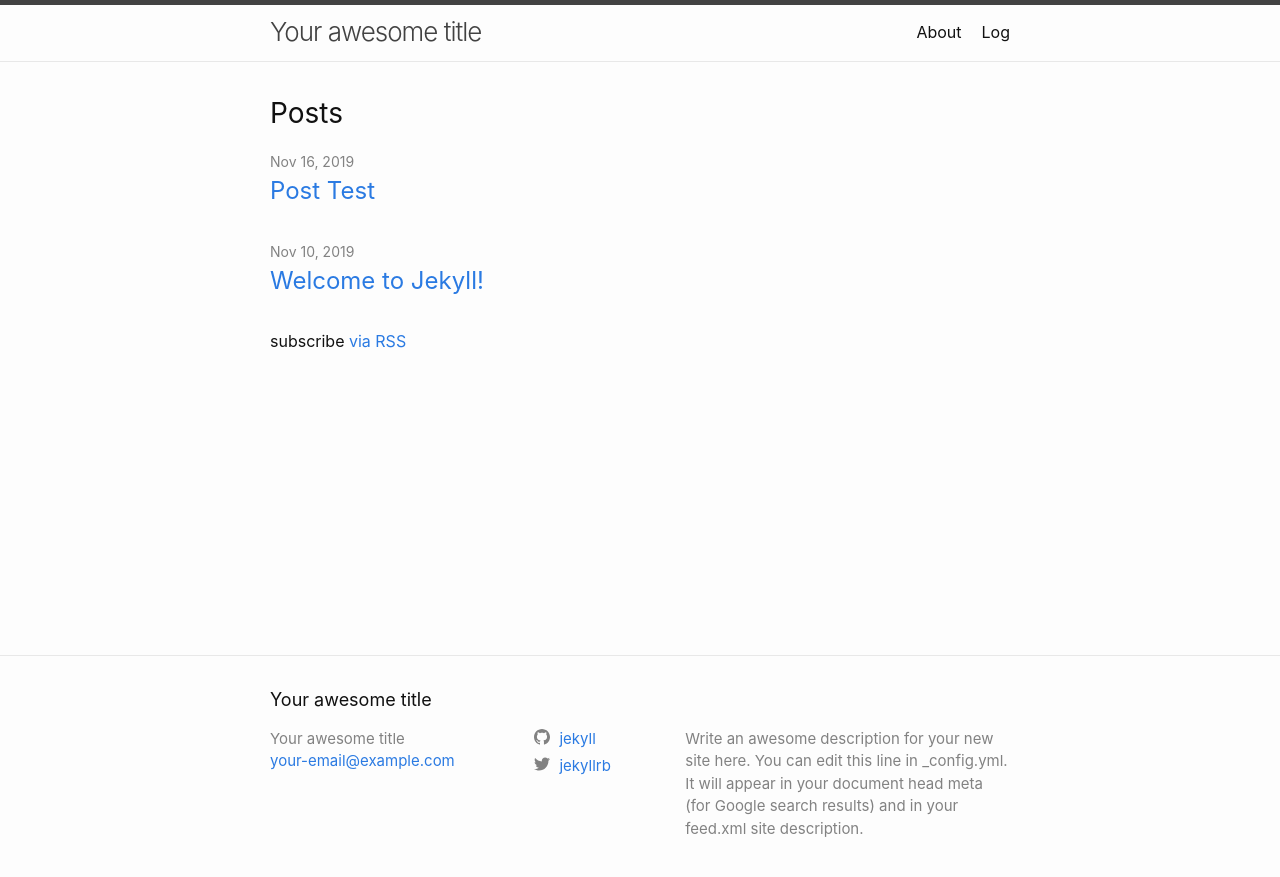
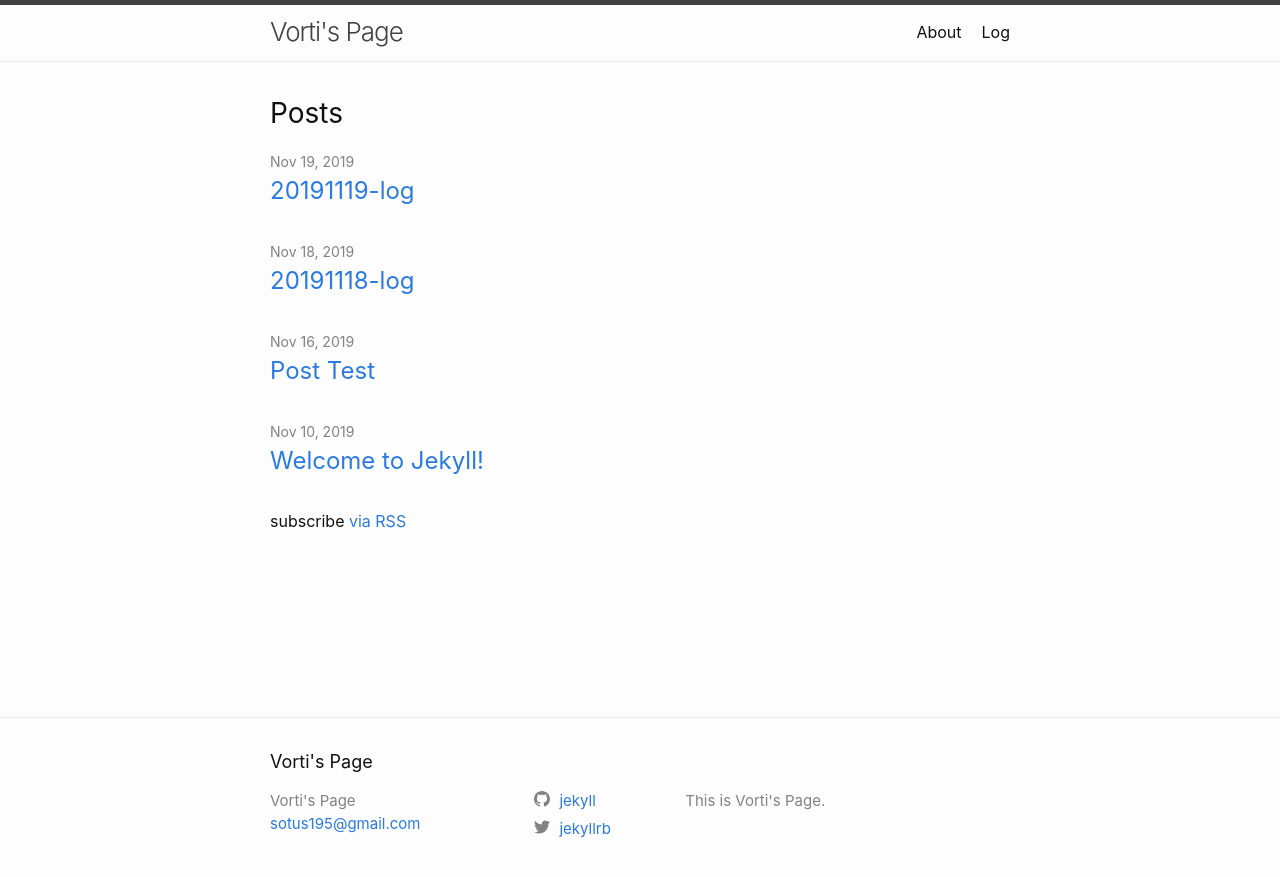
Before and after one commit to vorti7/vorti7.github.io, a Jekyll site: the page built from index.md, in a window 1280 px wide. Shown: the top 877 px of the page. Built offline with Jekyll 4.4.1, drawn with Linux system fonts in a browser that asks for light colours.

Commit message:
20191119-log

```diff
--- a/_config.yml
+++ b/_config.yml
@@ -13,12 +13,10 @@
 # you will see them accessed via {{ site.title }}, {{ site.email }}, and so on.
 # You can create any custom variable you would like, and they will be accessible
 # in the templates via {{ site.myvariable }}.
-title: Your awesome title
-email: your-email@example.com
+title: Vorti's Page
+email: sotus195@gmail.com
 description: >- # this means to ignore newlines until "baseurl:"
-  Write an awesome description for your new site here. You can edit this
-  line in _config.yml. It will appear in your document head meta (for
-  Google search results) and in your feed.xml site description.
+  This is Vorti's Page.
 baseurl: "" # the subpath of your site, e.g. /blog
 url: "" # the base hostname & protocol for your site, e.g. http://example.com
 twitter_username: jekyllrb
--- /dev/null
+++ b/_posts/2019-11-18-20191118-log.markdown
@@ -0,0 +1,8 @@
+---
+layout: post
+title:  "20191118-log"
+date:   2019-11-18
+categories: Log
+---
+Graphql 정리중,
+Apollo 정리예정.
```
Also changed, not shown: _posts/2019-11-19-20191119-log.markdown (added, +15 -0 lines), 1 other file.
